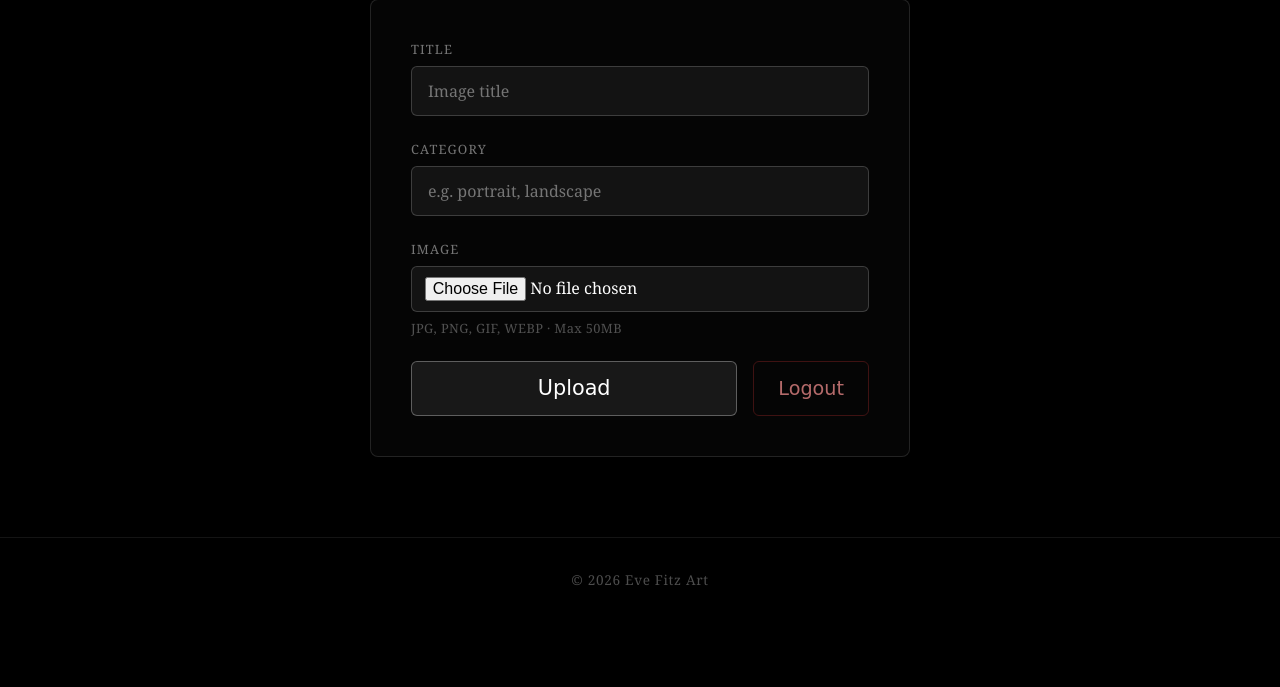
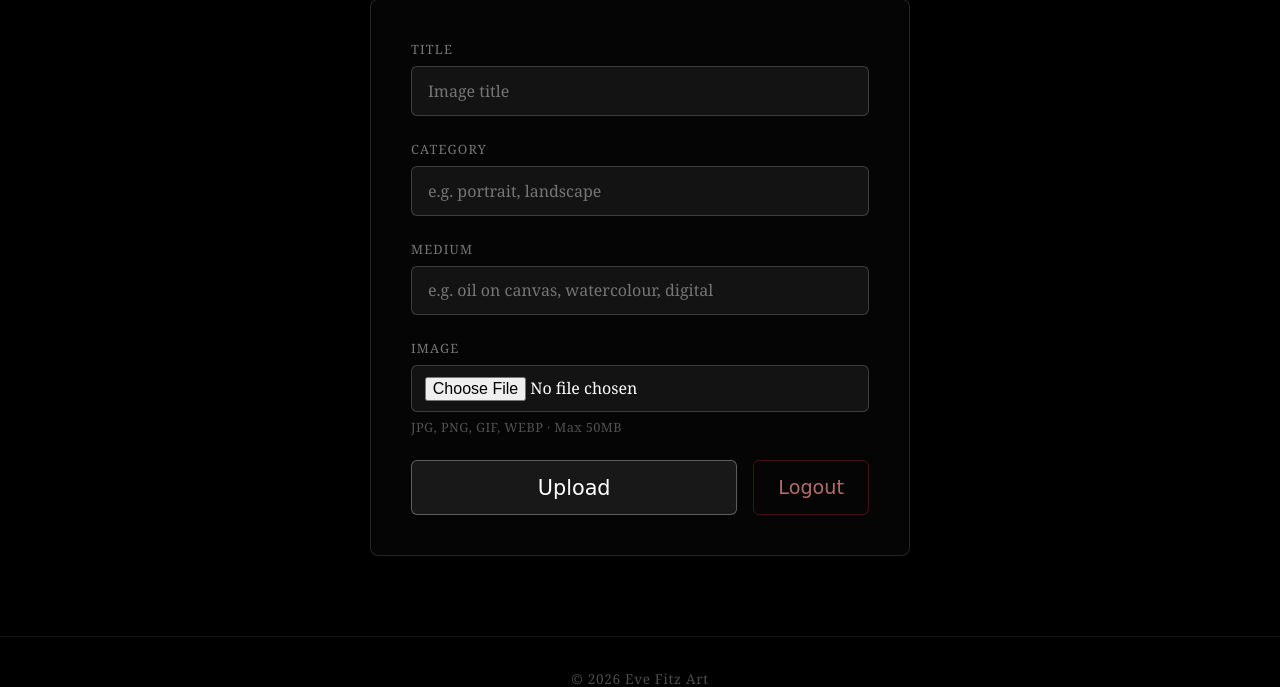
Before and after one commit to Eoghan4/evefitzart, a PHP site: page /upload/ in a window 1280 px wide. Shown: the part 218-905 px from the top of the page. Before the commit the page ends 803 px from the top, so only its background shows below. Run offline with PHP 8.4, Linux system fonts and the light colour scheme; the visitor is signed in with stand-in values (Sample User, id 1); some web fonts are replaced.

Commit message:
Medium field

```diff
--- a/admin/index.php
+++ b/admin/index.php
@@ -272,6 +272,7 @@ foreach ($images as $img) {
                     <th style="width:80px">Photo</th>
                     <th>Title</th>
                     <th>Category</th>
+                    <th>Medium</th>
                     <th style="width:130px">Actions</th>
                 </tr>
             </thead>
@@ -281,6 +282,7 @@ foreach ($images as $img) {
                     <td><img src="<?= htmlspecialchars($img['url']) ?>" class="thumb" alt=""></td>
                     <td><input type="text" class="inline-input img-title" value="<?= htmlspecialchars($img['title']) ?>" maxlength="255"></td>
                     <td><input type="text" class="inline-input img-category" value="<?= htmlspecialchars($img['category']) ?>" maxlength="100"></td>
+                    <td><input type="text" class="inline-input img-medium" value="<?= htmlspecialchars($img['medium'] ?? '') ?>" maxlength="100" placeholder="e.g. oil on canvas"></td>
                     <td>
                         <div class="actions-cell">
                             <button class="btn btn-primary btn-sm save-image-btn">Save</button>
@@ -414,9 +416,10 @@ document.querySelectorAll('.save-image-btn').forEach(btn => {
         const id = row.dataset.id;
         const title = row.querySelector('.img-title').value.trim();
         const category = row.querySelector('.img-category').value.trim();
+        const medium = row.querySelector('.img-medium').value.trim();
         if (!title || !category) { toast('Title and category are required', 'error'); return; }
         btn.disabled = true;
-        const result = await postAction({ action: 'update_image', id, title, category });
+        const result = await postAction({ action: 'update_image', id, title, category, medium });
         btn.disabled = false;
         if (result.success) toast('Image updated');
         else toast(result.error || 'Error', 'error');
--- a/admin/setup.sql
+++ b/admin/setup.sql
@@ -13,6 +13,7 @@ CREATE TABLE IF NOT EXISTS `images` (
     `id` INT(11) NOT NULL AUTO_INCREMENT,
     `title` VARCHAR(255) NOT NULL,
     `category` VARCHAR(100) NOT NULL,
+    `medium` VARCHAR(100) NOT NULL DEFAULT '',
     `url` VARCHAR(500) NOT NULL,
     `created_at` TIMESTAMP DEFAULT CURRENT_TIMESTAMP,
     PRIMARY KEY (`id`)
--- a/upload/index.php
+++ b/upload/index.php
@@ -82,6 +82,7 @@ if ($_SERVER['REQUEST_METHOD'] === 'POST') {
     } else {
         $title    = trim($_POST['title'] ?? '');
         $category = trim($_POST['category'] ?? '');
+        $medium   = trim($_POST['medium'] ?? '');
 
         if (empty($title)) {
             $message = "Please provide an image title.";
@@ -91,6 +92,8 @@ if ($_SERVER['REQUEST_METHOD'] === 'POST') {
             $message = "Title is too long (max 255 characters).";
         } elseif (strlen($category) > 100) {
             $message = "Category is too long (max 100 characters).";
+        } elseif (strlen($medium) > 100) {
+            $message = "Medium is too long (max 100 characters).";
         } elseif (!isset($_FILES['image'])) {
             $message = "Please select an image to upload.";
         } else {
@@ -103,8 +106,8 @@ if ($_SERVER['REQUEST_METHOD'] === 'POST') {
 
                 if ($uploadResult['success']) {
                     try {
-                        $stmt = $conn->prepare("INSERT INTO images (title, category, url) VALUES (?, ?, ?)");
-                        $success = $stmt->execute([$title, $category, $uploadResult['url']]);
+                        $stmt = $conn->prepare("INSERT INTO images (title, category, medium, url) VALUES (?, ?, ?, ?)");
+                        $success = $stmt->execute([$title, $category, $medium, $uploadResult['url']]);
 
                         if ($success) {
                             $message = "Upload successful! Image added to gallery.";
@@ -459,6 +462,11 @@ if (!isset($_SESSION['csrf_token'])) {
                 </div>
 
                 <div class="form-group">
+                    <label for="medium">Medium</label>
+                    <input type="text" id="medium" name="medium" placeholder="e.g. oil on canvas, watercolour, digital" maxlength="100">
+                </div>
+
+                <div class="form-group">
                     <label for="image">Image</label>
                     <input type="file" id="image" name="image" accept="image/jpeg,image/png,image/gif,image/webp" required>
                     <small>JPG, PNG, GIF, WEBP &middot; Max <?= MAX_FILE_SIZE / 1024 / 1024 ?>MB</small>
```
Also changed, not shown: admin/actions.php (+4 -3 lines), gallery/index.php (+15 -2 lines).
